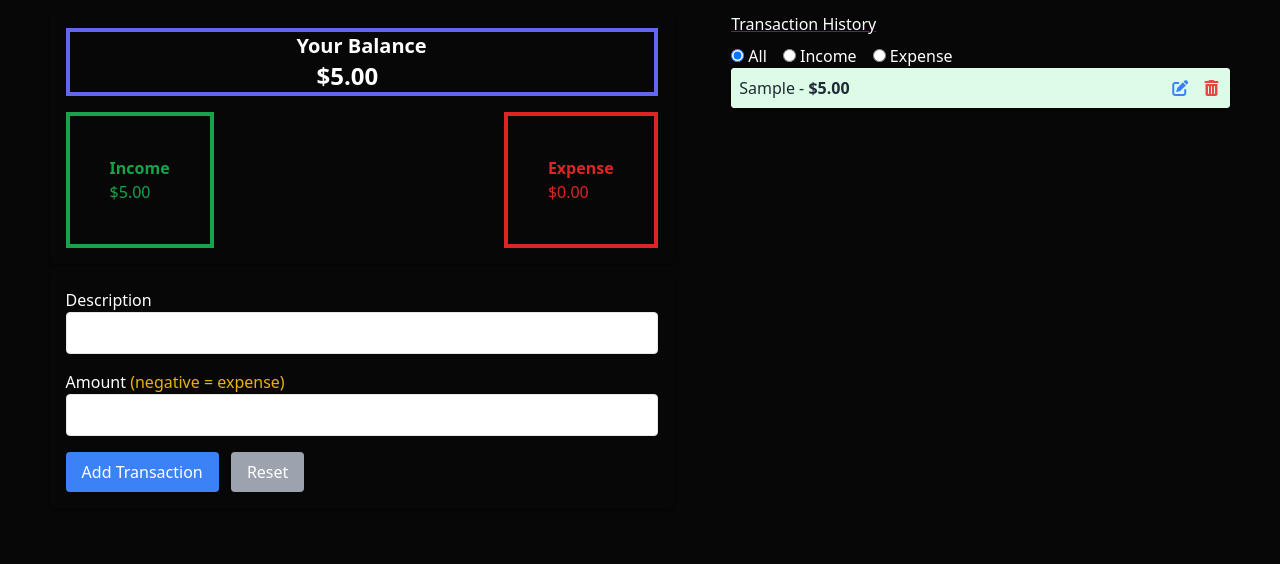
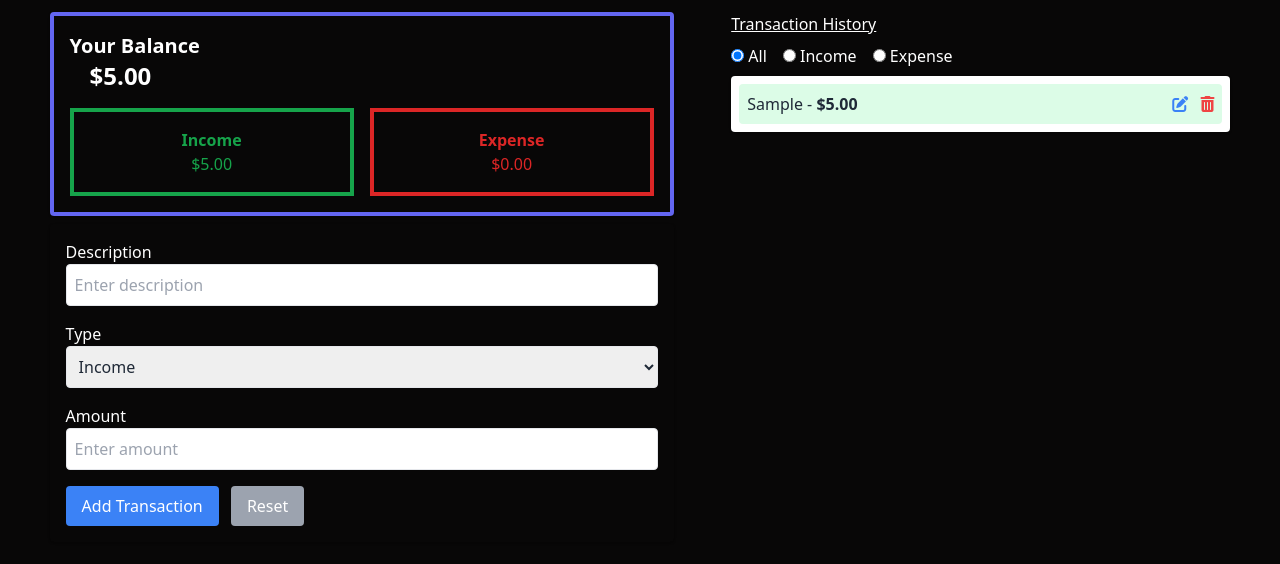
Before and after one commit to SujithSudalaimani/ExpenseTracker, a plain HTML site: page index.html in a window 1280 px wide. Both pictures are taken after typing "Sample", "5" into the empty fields and a click on the button "Add Transaction". Shown: the part 40-604 px from the top of the page. Drawn offline with nearby package versions, Linux system fonts and the light colour scheme.

Commit message:
Type Feature added

```diff
--- a/index.html
+++ b/index.html
@@ -1,4 +1,3 @@
-
 <!DOCTYPE html>
 <html lang="en">
 <head>
@@ -10,39 +9,45 @@
     rel="stylesheet"
     href="https://cdnjs.cloudflare.com/ajax/libs/font-awesome/6.7.2/css/all.min.css"
   />
-
 </head>
 <body class="bg-[#080707] text-gray-800 min-h-screen">
   <h1 class="text-2xl sm:text-3xl text-[#feca57] font-bold text-center mb-4">Income Expense Tracker</h1>
 
   <div class="flex flex-col lg:flex-row lg:justify-evenly gap-6 px-4">
     <div class="w-full lg:w-1/2">
-
-      <div class="p-4 rounded shadow mb-2">
-        <div class="grid justify-center border-4 border-indigo-500">
+      <div class="p-4 rounded shadow mb-2 border-4 border-indigo-500">
         <h2 class="text-xl font-semibold text-white">Your Balance</h2>
         <p id="balance" class="text-2xl font-bold text-white ml-5">$0.00</p>
-    </div>
         <div class="flex justify-between mt-4">
-          <div class= "border-4 border-green-600 p-10 ">
+          <div class="border-4 border-green-600 p-4 text-center w-1/2 mr-2">
             <h3 class="font-semibold text-green-600">Income</h3>
             <p id="totalIncome" class="text-green-600">$0.00</p>
           </div>
-          <div class= "border-4 border-red-600 p-10 ">
+          <div class="border-4 border-red-600 p-4 text-center w-1/2 ml-2">
             <h3 class="font-semibold text-red-600">Expense</h3>
             <p id="totalExpense" class="text-red-600">$0.00</p>
           </div>
         </div>
       </div>
 
+      <!-- Transaction Form  -->
       <form id="transactionForm" class="p-4 rounded shadow space-y-4">
         <div>
           <label class="block font-medium text-white">Description</label>
-          <input type="text" id="desc" class="w-full border p-2 rounded" required />
+          <input type="text" id="desc" class="w-full border p-2 rounded" placeholder="Enter description" required />
         </div>
         <div>
-          <label class="block font-medium text-white">Amount <span class="text-yellow-500">(negative = expense)</span></label>
-          <input type="number" id="amount" class="w-full border p-2 rounded" required />
+          <label class="block font-medium text-white">Type</label>
+          <select id="type" class="w-full border p-2 rounded"
+          required
+          aria-placeholder="Select Type">
+            <option value="income">Income</option>
+            <option value="expense">Expense</option>
+          </select>
+        </div>
+        <div>
+          <label class="block font-medium text-white">Amount</label>
+          <input type="number" id="amount" class="w-full border p-2 rounded" placeholder="Enter amount" required />
         </div>
         <div>
           <button type="submit" class="bg-blue-500 text-white px-4 py-2 rounded">Add Transaction</button>
@@ -51,18 +56,18 @@
       </form>
     </div>
 
+
     <div class="w-full lg:w-2/5">
-        <label class="font-medium block mb-2 text-white underline decoration-fuchsia-900">Transaction History</label>
-        <div class="flex gap-4 text-white">
+      <label class="font-medium block mb-2 text-white underline">Transaction History</label>
+      <div class="flex gap-4 text-white mb-2">
         <label><input type="radio" name="filter" value="all" checked /> All</label>
         <label><input type="radio" name="filter" value="income" /> Income</label>
         <label><input type="radio" name="filter" value="expense" /> Expense</label>
       </div>
-        <ul id="transactionList" class="bg-white rounded shadow"></ul>
+      <ul id="transactionList" class="bg-white rounded shadow p-2 space-y-2"></ul>
+    </div>
   </div>
 
-
-    </div>
   <script src="script.js"></script>
 </body>
 </html>
--- a/script.js
+++ b/script.js
@@ -11,20 +11,18 @@ function updateTransaction(filtered = transactions) {
 
   filtered.forEach((t, index) => {
     const li = document.createElement("li");
-    li.className = `flex justify-between p-2 rounded ${t.amount < 0 ? 'bg-red-100' : 'bg-green-100'}`;
+    li.className = `flex justify-between items-center p-2 rounded ${t.amount < 0 ? 'bg-red-100' : 'bg-green-100'}`;
     li.innerHTML = `
-      <span>${t.desc} - <strong>$${t.amount.toFixed(2)}</strong></span>
+      <span>${t.desc} - <strong>$${Math.abs(t.amount).toFixed(2)}</strong></span>
       <div class="space-x-2">
-       <button onclick="editTransaction(${index})" class="text-blue-500">
-  <i class="fas fa-edit mr-1"></i>
-</button>
-
+        <button onclick="editTransaction(${index})" class="text-blue-500">
+          <i class="fas fa-edit"></i>
+        </button>
         <button onclick="deleteTransaction(${index})" class="text-red-500">
-     <i class="fas fa-trash-alt mr-1"></i>
+          <i class="fas fa-trash-alt"></i>
         </button>
       </div>
     `;
-
     list.appendChild(li);
 
     if (t.amount >= 0) income += t.amount;
@@ -41,7 +39,10 @@ function updateTransaction(filtered = transactions) {
 form.addEventListener("submit", (e) => {
   e.preventDefault();
   const desc = document.getElementById("desc").value;
-  const amount = parseFloat(document.getElementById("amount").value);
+  const amountInput = parseFloat(document.getElementById("amount").value);
+  const type = document.getElementById("type").value;
+  const amount = type === "expense" ? -Math.abs(amountInput) : Math.abs(amountInput);
+
   transactions.push({ desc, amount });
   form.reset();
   updateTransaction();
@@ -55,11 +56,11 @@ function deleteTransaction(index) {
 function editTransaction(index) {
   const t = transactions[index];
   document.getElementById("desc").value = t.desc;
-  document.getElementById("amount").value = t.amount;
+  document.getElementById("amount").value = Math.abs(t.amount);
+  document.getElementById("type").value = t.amount >= 0 ? "income" : "expense";
   deleteTransaction(index);
 }
 
-// Filter
 
 document.querySelectorAll("input[name='filter']").forEach((radio) => {
   radio.addEventListener("change", () => {
```
Lines whose indentation alone changed are shown as unchanged.
